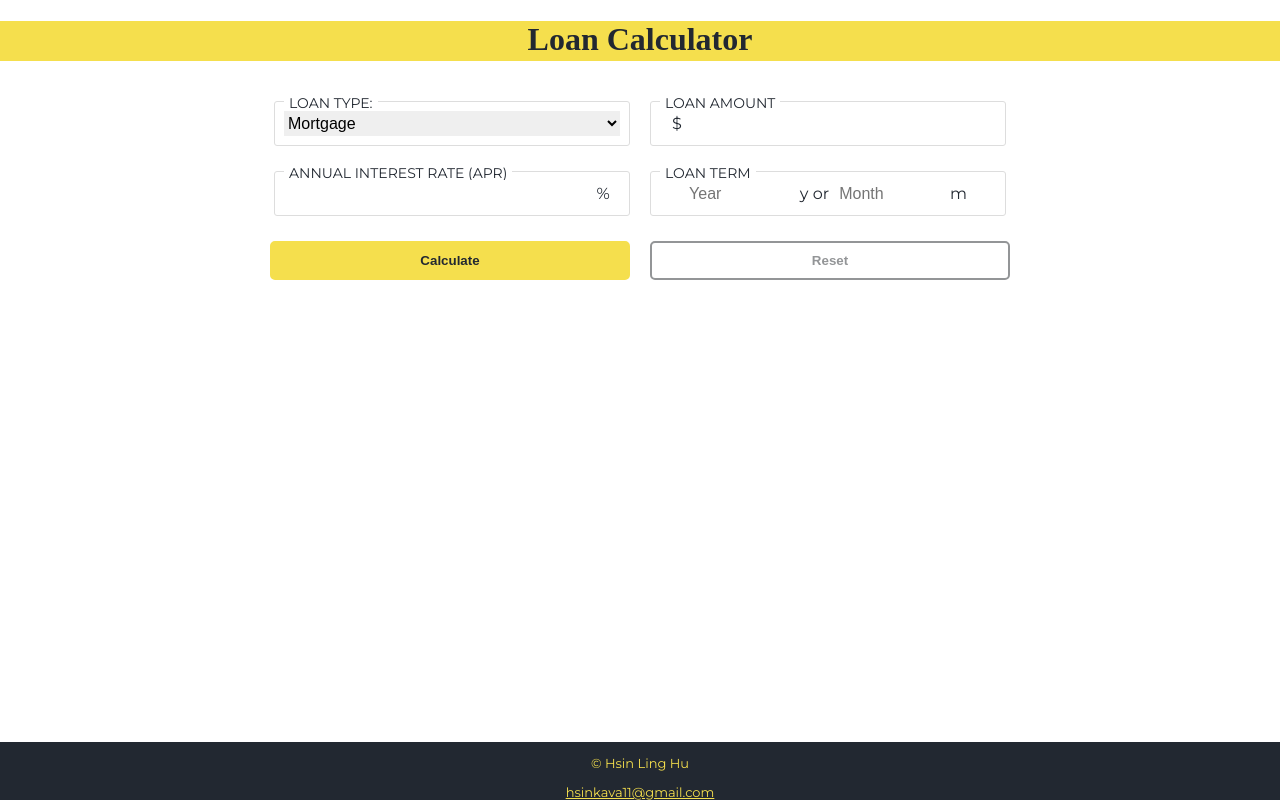
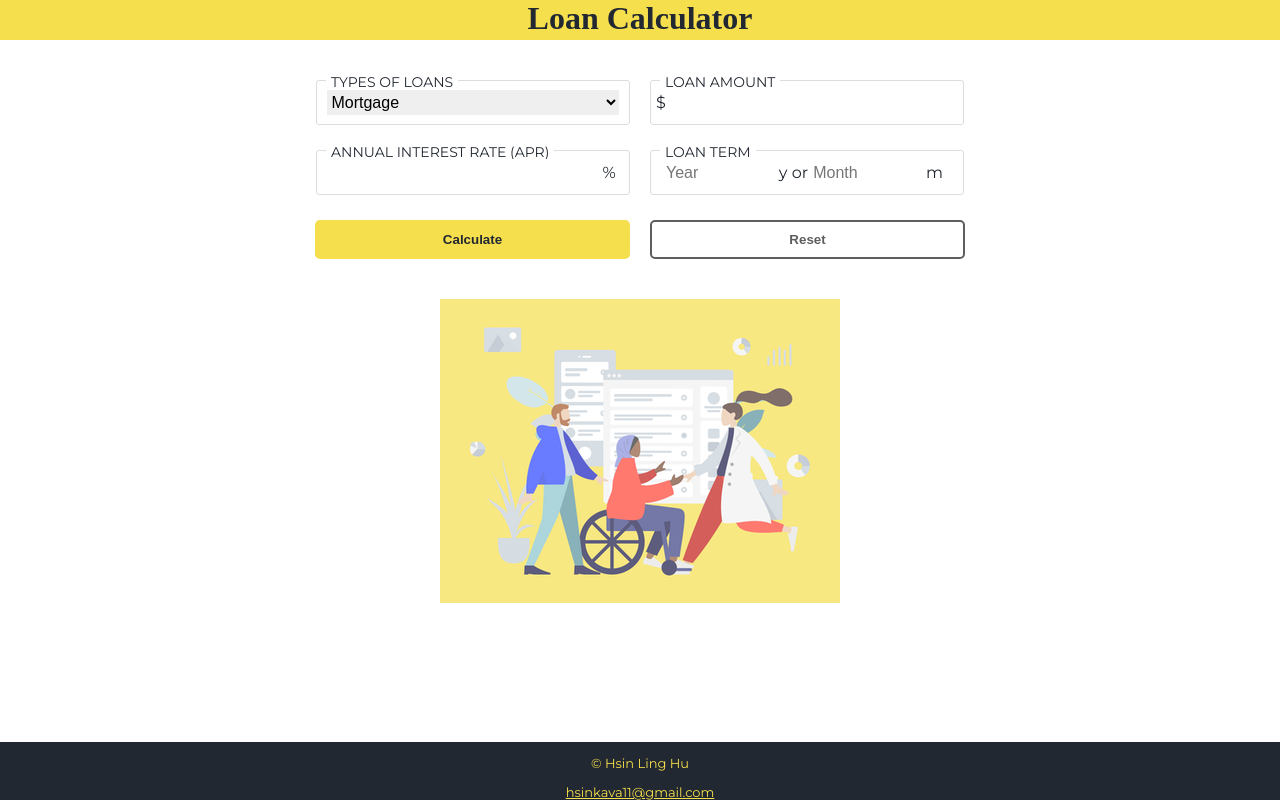
Before and after one commit to hsinlinghu1101/Loan-Calculator, a React (Create React App) app: page / in a window 1280 px wide. Built offline with nearby package versions, Linux system fonts and the light colour scheme; a web font is replaced by a local one.

Commit message:
completed

```diff
--- a/package.json
+++ b/package.json
@@ -3,6 +3,9 @@
   "version": "0.1.0",
   "private": true,
   "dependencies": {
+    "@fortawesome/fontawesome-svg-core": "^1.2.34",
+    "@fortawesome/free-solid-svg-icons": "^5.15.2",
+    "@fortawesome/react-fontawesome": "^0.1.14",
     "@testing-library/jest-dom": "^5.11.4",
     "@testing-library/react": "^11.1.0",
     "@testing-library/user-event": "^12.1.10",
@@ -10,6 +13,7 @@
     "react-dom": "^17.0.1",
     "react-number-format": "^4.4.4",
     "react-scripts": "4.0.2",
+    "vivid-icons": "^1.0.10",
     "web-vitals": "^1.0.1"
   },
   "scripts": {
--- a/public/index.html
+++ b/public/index.html
@@ -26,6 +26,7 @@
     -->
     <link rel="preconnect" href="https://fonts.gstatic.com">
     <link href="https://fonts.googleapis.com/css2?family=Montserrat&family=Ramabhadra&display=swap" rel="stylesheet">
+    <script src="https://cdn.jsdelivr.net/npm/vivid-icons@1.0.10" type="text/javascript"></script>
     <title>Loan Calculator</title>
   </head>
   <body>
@@ -41,5 +42,6 @@
       To begin the development, run `npm start` or `yarn start`.
       To create a production bundle, use `npm run build` or `yarn build`.
     -->
+    <script src="https://cdn.jsdelivr.net/npm/vivid-icons@1.0.10" type="text/javascript"></script>
   </body>
 </html>
--- a/src/App.css
+++ b/src/App.css
@@ -4,9 +4,6 @@ body{
   margin: 0;
   font-family: 'Montserrat', sans-serif;
   margin-bottom: 58px;
-}
-
-.App {
   text-align: center;
 }
 
@@ -18,9 +15,12 @@ body{
   font-family: 'Ramabhadra';
   background-color:#f5df4d;
 }
+h1{
+  margin-top: 0;
+}
 
 form{
-  max-width: 800px;
+  max-width: 700px;
 	margin:20px auto;
 	border-radius:2px;
 	padding:20px;
@@ -49,7 +49,7 @@ select, input{
   box-sizing: border-box;
 	-webkit-box-sizing: border-box;
 	-moz-box-sizing: border-box;
-	width: 100%;
+	width: 99%;
 	display: inline-block;
 	outline: none;
 	border: none;
@@ -58,11 +58,18 @@ select, input{
 	font-size: 16px;
 	padding: 0;
 }
+input{
+  width: 96%;
+}
 .loan_term{
   display: inline-block;
-  width: 30%;
-  margin:0 5px;
+  width: 35%;
+  margin-right: 5px;
 }
+.dollar, .percent{
+  margin-left: -10px;
+}
+
 .or{
   margin: 0 5px;
 }
@@ -75,9 +82,6 @@ select, input{
   font-weight: bold;
 }
 
-input{
-  width: 90%;
-}
 .send{
   color: #222831;
   background-color:#f5df4d;
@@ -85,13 +89,13 @@ input{
 }
 .send:hover:enabled {
   color:#f5df4d;
-  background-color:#939597;
+  background-color:#5E5E5E;
   border: 2px solid #f5df4d;
 }
 .reset{
-  color:#939597;
+  color:#5E5E5E;
   background-color:white;
-  border: 2px solid #939597;
+  border: 2px solid #5E5E5E;
 }
 .reset:hover:enabled{
   color: white;
@@ -112,3 +116,7 @@ footer{
 footer a{
   color:#f5df4d;
 }
+
+.characters{
+  opacity: 0.7;
+}
--- a/src/App.js
+++ b/src/App.js
@@ -1,16 +1,11 @@
 /* eslint-disable no-useless-escape */
-import React, {useState, useEffect} from 'react';
+import React, {useState} from 'react';
 import Payment from './components/Payment'
+import characters from './assets/characters.png'
 import './App.css';
 
 function App() {
 
-  useEffect(() => {
-    console.log(isSubmit)
-    console.log(userValues.loanType)
-    console.log(userValues.typeNum)
-
-  })
   const types_arr = [ {"Mortgage":0}, {"Auto":1}, {"Personal":2}, {"Student":3},{"Others":4}]
   const [userValues, setUserValues] = useState(
     {loan: '',
@@ -21,6 +16,7 @@ function App() {
     loanTermMonth:'',
   });
   const [isSubmit, setIsSubmit] = useState(false)
+  const [isReset, setIsReset] = useState(false)
   const [type_others, setOthers] = useState('')
 
   function handleSubmit(e){
@@ -42,18 +38,19 @@ function App() {
   }
 
 
-
   return (
-    <div className="App">
+    <div>
       <header className="App-header">
-        <h1>Loan Calculator</h1>
+        <h1><i data-vi="calculator" data-vi-primary="#939597" data-vi-accent="#393e46" ></i>Loan Calculator</h1>
       </header>
+      <main>
       <form onSubmit={(e)=>handleSubmit(e)}>
         <div className='section'>
-          <label>LOAN TYPE: </label>
-          <select type='text' name='loan_type'
+          <label htmlFor='loan_type'>TYPES OF LOANS </label>
+          <select type='text' name='loan_type' id='loan_type'
                   onChange={(e)=>{
                     setIsSubmit(false)
+                    setIsReset(false)
                     setUserValues({ ...userValues, 'loanType': e.target.value.split(',')[0], 'typeNum': e.target.value.split(',')[1]});}}>
                   {types_arr.map((type, i)=>(
                     <option key={i} value={Object.entries(type)}>{Object.keys(type)}</option>
@@ -64,19 +61,22 @@ function App() {
            (userValues.loanType !== "Auto") &&
            (userValues.loanType !== "Student") &&
            (userValues.loanType !== "Personal"))
-           && !isSubmit) &&
-           <input type='text' name='others'  placeholder='Type your loan'
+           && !isSubmit && !isReset) &&
+           <input type='text' name='others'  placeholder='Type your loan' autoFocus
                 onChange={(e)=>{setOthers(e.target.value)}}/>}
+
+
 
         </div>
         <div className='section'>
           <label htmlFor='loan_amount'>LOAN AMOUNT </label>
           <span className='dollar'>$</span>
-          <input type='number' name='loan_amount' min="1000" required  onChange={()=>{setIsSubmit(false)}}/>
+          <input type='float' name='loan_amount' id='loan_amount' min="1000" required  onChange={()=>{setIsSubmit(false)}}/>
+
         </div>
         <div className='section'>
-          <label>ANNUAL INTEREST RATE (APR) </label>
-          <input type='float'  name='apr' max='99' min="1" required onChange={()=>{setIsSubmit(false)}}/>
+          <label htmlFor='apr'>ANNUAL INTEREST RATE (APR) </label>
+          <input type='float'  name='apr' id='apr' max='99' min="1" required onChange={()=>{setIsSubmit(false)}}/>
           <span className='percent'>%</span>
         </div>
         <div className='section'>
@@ -98,10 +98,15 @@ function App() {
           </div>
 
         <button type='submit' className="btn send">Calculate</button>
-        <button type='reset' className="btn reset">Reset</button>
+        <button type='reset' className="btn reset" onClick={()=>{setUserValues({...userValues, loanTermYear: '', loanTermMonth: ''}); setIsReset(true)}}>Reset</button>
+
+
       </form>
 
+      {!isSubmit && <img className="characters" src={characters} alt='characters' width='400px'/>}
+
       <Payment  loan= {userValues} isSubmit={isSubmit}/>
+      </main>
       <footer>
         <p><span>© Hsin Ling Hu  </span></p>
         <a href="mailto:hsinkava11@gmail.com">hsinkava11@gmail.com</a>
--- a/src/components/Payment.js
+++ b/src/components/Payment.js
@@ -11,41 +11,47 @@ import Student from '../assets/Student.png'
 export default function Payment(props){
 
   const [record, setRecord] = useState([])
-  const [sum, setSum] = useState(0)
+  const [all_month, setAllMonth]= useState([])
   const [isDisable, setIsDisable] = useState(false)
+  const [isRemove, setIsRemove] = useState(false)
   const bgImg = [Mortgage, Auto, Personal, Student, Others]
   const loan = props.loan
-  let principal = parseInt(loan.loan)
+  let principal = parseFloat(loan.loan)
   let payments = loan.loanTermMonth
   let interest = loan.loanApr/100/12
   let x = Math.pow(1 + interest, payments);
   let monthly = (principal*x*interest)/(x-1);
-  let totalInterest = monthly*payments - principal
-  let total = principal+totalInterest
+  let totalMInterest = monthly*payments - principal
+  let total = principal+totalMInterest
   let biweekly = monthly/2
   let bi_apr = loan.loanApr/100/26
 
    useEffect(() => {
-     props.isSubmit && setIsDisable(false)
-
+     props.isSubmit && setIsDisable(false);
    },[props.isSubmit])
 
+   useEffect(() => {
+    setIsRemove(false)
+  })
 
   function addRecord(){
     let new_record ={
       loanType: loan.loanType,
       loanPayment: monthly,
+      typeNum:loan.typeNum,
       principal: principal,
-      interest: totalInterest,
+      interestM: totalMInterest,
+      interestBi: get_interest_biweekly(),
       total_amount:total
     }
     let curr = record
     curr.push(new_record)
     setRecord(curr)
-    let curr_sum = sum
-    curr_sum += parseFloat(monthly.toFixed(2))
-    setSum(curr_sum)
+    let curr_all_month = all_month
+    curr_all_month.push(monthly)
+    setAllMonth(curr_all_month)
     setIsDisable(true)
+
   }
 
   function get_interest_biweekly(){
@@ -56,32 +62,44 @@ export default function Payment(props){
         curr = curr + (curr*bi_apr) - biweekly
       }
       let total_interest = biweekly*num + curr
-      return parseFloat(total_interest.toFixed(2))-principal
+      return total_interest-principal
 
   }
 
 
+
+  function removeLoan(id){
+    let revised = record
+    revised.splice(id, 1)
+    setRecord(revised)
+    let curr_all_month = all_month
+    curr_all_month.splice(id, 1)
+    setAllMonth(curr_all_month)
+    setIsRemove(true)
+  }
+
+
   return(
-        <div className='result'>
+        <div >
 
-        {props.isSubmit &&
+        {(props.isSubmit && !isDisable) &&
+
         <div className='record'  >
           <div className='info'>
-            <h2>{loan.loanType === ''? 'Others': loan.loanType} loans</h2>
+            <h2> {loan.loanType === ''? 'Others': loan.loanType} loans</h2>
             <p>Monthly Payments: <NumberFormat value={monthly.toFixed(2)} displayType={'text'} thousandSeparator={true} prefix={'$'} /></p>
             <p>Total principal paid: <NumberFormat value={principal} displayType={'text'} thousandSeparator={true} prefix={'$'} /></p>
-            <p>Total interest paid: <NumberFormat value={totalInterest.toFixed(2)} displayType={'text'} thousandSeparator={true} prefix={'$'} /></p>
+            <p>Total interest paid: <NumberFormat value={totalMInterest.toFixed(2)} displayType={'text'} thousandSeparator={true} prefix={'$'} /></p>
             <p>Total amount repaid: <NumberFormat value={total.toFixed(2)} displayType={'text'} thousandSeparator={true} prefix={'$'} /></p>
             <button className="btn send" onClick={()=> addRecord()} disabled={isDisable}>Save and continue</button>
-
         </div>
-
           <img src={bgImg[Number(loan.typeNum)]} alt={loan.loanType}/>
 
         </div>
+        }
 
-        }
-        {record.length >0 && <Records record = {record} sum={sum} get_interest_biweekly={get_interest_biweekly}/>}
+        {(record.length >0 && isDisable) && <Records record={record} handleRemove ={removeLoan} all_month={all_month}/> }
+
       </div>
   )
 }
--- a/src/components/Records.js
+++ b/src/components/Records.js
@@ -1,38 +1,59 @@
 import React, {useState} from 'react'
 import NumberFormat from 'react-number-format';
+import { FontAwesomeIcon } from '@fortawesome/react-fontawesome'
+import { faHome, faCarSide, faUser,  faGraduationCap, faHandHoldingUsd, faTrash} from '@fortawesome/free-solid-svg-icons'
+
 import  '../style/Records.css'
 export default function Records(props) {
 
-const [showDetails, setShowDetails] = useState(false)
+const [isShow, setIsShow] = useState(false)
+const [total, setTotal] = useState("monthly")
+const icons = [faHome, faCarSide, faUser,  faGraduationCap, faHandHoldingUsd]
+
+
     return (
         <div className='list'>
-            <ul>
 
-                {props.record.map((elem, index)=>(<li key={index}>
-                    <span>{elem.loanType} loans </span>
-                    <span>Monthly payments <NumberFormat value={elem.loanPayment.toFixed(2)} displayType={'text'} thousandSeparator={true} prefix={'$'} /></span>
+            {props.record.map((elem, index)=>(
+            <div key={index}>
 
-                    <button type='button' onClick={()=> setShowDetails(!showDetails)}>Details</button>
-                    {showDetails &&
-                    <div>
-                    <p>Principal:  <NumberFormat value={elem.principal} displayType={'text'} thousandSeparator={true} prefix={'$'} /></p>
-                    <p>Total interest using monthly payments: <NumberFormat value={elem.interest.toFixed(2)} displayType={'text'} thousandSeparator={true} prefix={'$'} /></p>
-                    <p>Accelerated bi-weekly payments <NumberFormat value={parseFloat(elem.loanPayment.toFixed(2))/2} displayType={'text'} thousandSeparator={true} prefix={'$'} /></p>
-                    <p>Total interest using accelerated bi-weekly payments: <NumberFormat value={props.get_interest_biweekly().toFixed(2)} displayType={'text'} thousandSeparator={true} prefix={'$'} /></p>
-                    <p>Bi-weekly payment interest savings: <NumberFormat value={(elem.interest - props.get_interest_biweekly()).toFixed(2)} displayType={'text'} thousandSeparator={true} prefix={'$'} /></p>
-                    </div>}
-                </li>))}
-            </ul>
+            {isShow ?
+                <div className= 'list1'>
+                <div className='list2'><span>Type of loans:</span><b><span>{elem.loanType=== ''? 'Others':elem.loanType} </span></b></div>
+                <div className='list2'><span>Principal: </span><b><span><NumberFormat value={elem.principal} displayType={'text'} thousandSeparator={true} prefix={'$'} /></span></b></div>
+                <div className='list2'><span>Monthly payments: </span><b><span><NumberFormat value={elem.loanPayment.toFixed(2)} displayType={'text'} thousandSeparator={true} prefix={'$'} /></span></b></div>
+                <div className='list2'><span>Accelerated bi-weekly payments: </span><b><span><NumberFormat value={(parseFloat(elem.loanPayment.toFixed(2))/2).toFixed(2)} displayType={'text'} thousandSeparator={true} prefix={'$'} /></span></b></div>
+                <div className='list2'><span>Total interest using monthly payments: </span><b><span><NumberFormat value={elem.interestM.toFixed(2)} displayType={'text'} thousandSeparator={true} prefix={'$'} /></span></b></div>
+                <div className='list2'><span>Total interest using accelerated bi-weekly payments: </span><b><span><NumberFormat value={elem.interestBi.toFixed(2)} displayType={'text'} thousandSeparator={true} prefix={'$'} /></span></b></div>
+                <div className='list2'><span>Bi-weekly payment interest savings: </span><b><span><NumberFormat value={(elem.interestM - elem.interestBi).toFixed(2)} displayType={'text'} thousandSeparator={true} prefix={'$'} /></span></b></div>
+                <hr/></div>
+
+                :<div className= 'list1'>
+                    <FontAwesomeIcon icon={icons[elem.typeNum]} color="#f5df4d" size="lg"/>
+                       {elem.loanType=== ''? 'Others':elem.loanType} loans --- <NumberFormat value={elem.principal} displayType={'text'} thousandSeparator={true} prefix={'$'} />
+                       <button type='button'className='remove' aria-label="remove" onClick={()=>{props.handleRemove(index)}}><FontAwesomeIcon icon={faTrash} size="lg"/></button>
+
+                </div>}
+
+            </div>
+
+            ))}
 
 
-            <div className='p-fre'>
-                <label>Payment Frequency: </label>
-                <select type='number' name='payment_type'>
-                    <option value="Monthly">Monthly</option>
-                    <option value="Bi-weekly">Bi-Weekly</option>
+
+            <div className='list_btn'>
+              <button className='btn send' onClick={()=>{setIsShow(!isShow)}}>{isShow? 'Close':'Show Details'}</button>
+            </div>
+            <form>
+            <div className='section '>
+                <label htmlFor='payment_type'>Payment Frequency: </label>
+                <select type='number' name='payment_type' onChange={(e)=>setTotal(e.target.value)}>
+                    <option value="monthly">Monthly</option>
+                    <option value="bi-weekly">Bi-Weekly</option>
                 </select>
             </div>
-            <p className='total'>Total monthly payment: ${props.sum}</p>
+            <p className='section'>Total {total} payment: <NumberFormat value={total==='monthly'? props.all_month.reduce((a,b)=> a+b, 0).toFixed(2): (props.all_month.reduce((a,b)=> a+b, 0)/2).toFixed(2)} displayType={'text'} thousandSeparator={true} prefix={'$'} /> </p>
+            </form>
         </div>
     )
 }
--- a/src/style/Payment.css
+++ b/src/style/Payment.css
@@ -1,12 +1,7 @@
-.result{
-   display: flex;
-   align-items: center;
-   justify-content: center;
 
-}
 
 .record{
-	flex-grow: 1;
+	margin: 0 auto;
     max-width: 600px;
 	border-radius:2px;
 	padding:20px;
--- a/src/style/Records.css
+++ b/src/style/Records.css
@@ -1,40 +1,37 @@
 .list{
-    flex-grow: 1;
-    flex-basis: 0;
-    text-align: left;
+  max-width: 740px;
+  margin: 0 auto;
 }
 
-ul
-{
-    list-style-type: none;
-    font-weight: bold;
-    padding: 0;
-    margin: 10px 0;
+.list1{
+  margin: 25px auto 0 auto;
 }
 
-.total{
-    display: inline-block;
-	padding: 9px;
-	margin: 0 10px 15px 10px;
+.list2{
+  display: flex;
+  justify-content: space-between;
+  margin: 20px 0;
 }
 
+.list_btn{
+  margin: 25px auto;
+}
 
-.p-fre{
-    display: inline-block;
-      padding: 9px;
-      border:1px solid #DDDDDD;
-      margin: 0 10px 15px 10px;
-      border-radius: 3px;
-  }
+.remove{
+  margin: 0 10px;
+  background-color: white;
+  border: 1px solid white;
+  color:#b22222;
+}
+.remove:hover{
+  background-color: white;
+  border: 1px solid #b22222;
+}
 
-  .p-fre > label{
-    display: block;
-      float: left;
-      margin-top: -19px;
-    background: #FFFFFF;
-      height: 14px;
-      padding: 2px 5px 2px 5px;
-    color: #939597;
-      font-size: 14px;
-      overflow: hidden;
-  }
+.remove:hover:after{
+  content:'remove';
+  color:#b22222;
+}
+.fa-lg{
+  margin:0 10px;
+}
```
Also changed, not shown: src/assets/characters.png (renamed from src/assets/3 Characters.png), 1 other file (tests, documents, lock files or other folders).
